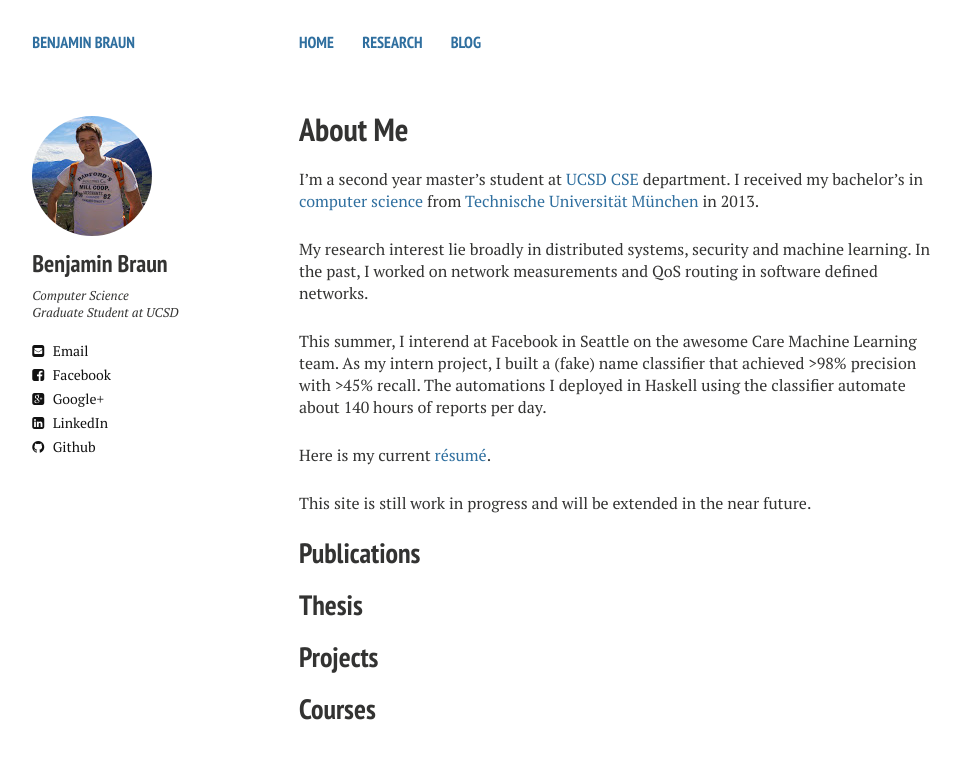
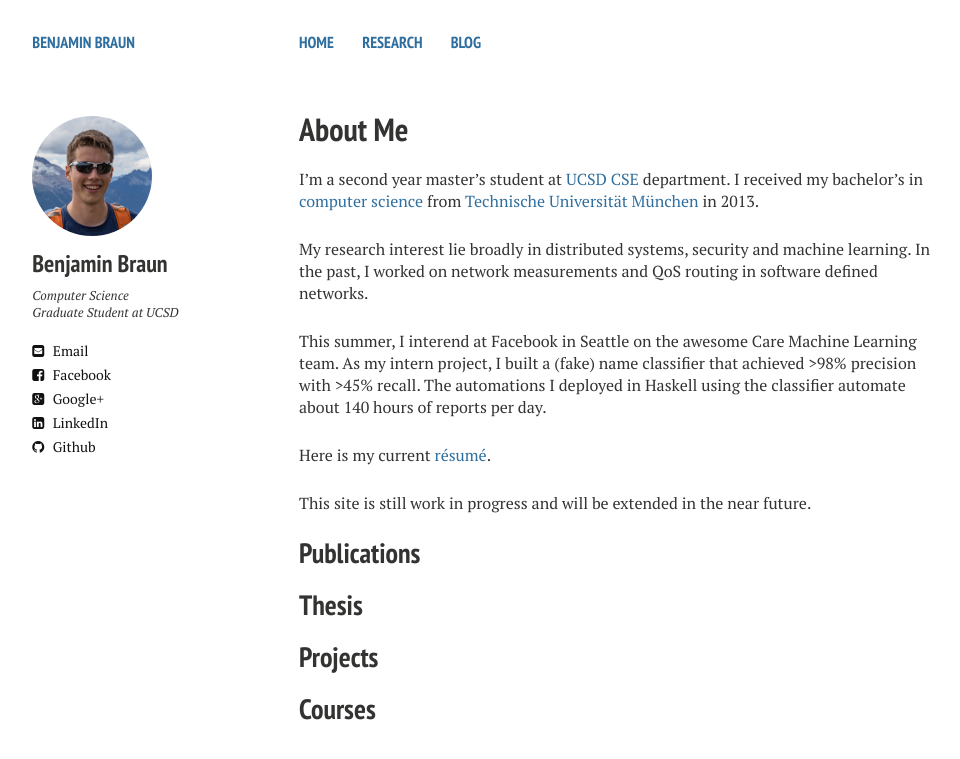
Before and after one commit to benbraun/benbraun.github.io, a Jekyll site: the page built from index.md, in a window 1280 px wide. Shown: the top 759 px of the page, without its empty margins (21-981 px from the left). Built offline with Jekyll 4.4.1, drawn with Linux system fonts in a browser that asks for light colours; nearby versions of some CDN libraries.

Commit message:
updated photo

```diff
--- /dev/null
+++ b/Gemfile
@@ -0,0 +1,2 @@
+source 'https://rubygems.org'
+gem 'github-pages'
--- a/_config.yml
+++ b/_config.yml
@@ -28,7 +28,7 @@ kramdown:
 # Site owner
 owner:
   name: Benjamin Braun
-  avatar: bio-photo.jpg
+  avatar: bio-photo.png
   bio: "Computer Science Graduate Student at UCSD"
   email: mailhide
   disqus-shortname: benbraun
```
Also changed, not shown: images/bio-photo.jpg (deleted), images/bio-photo.png (added).
